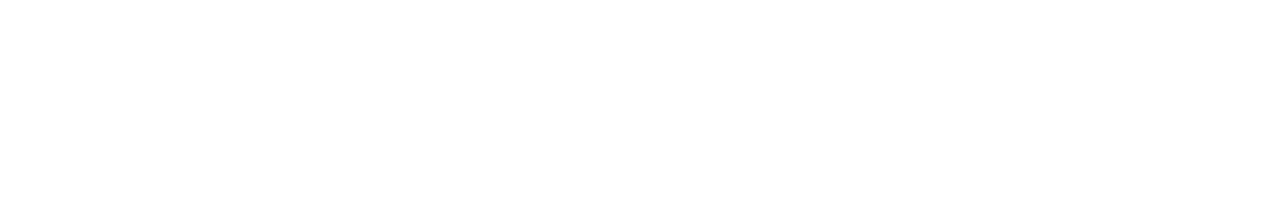
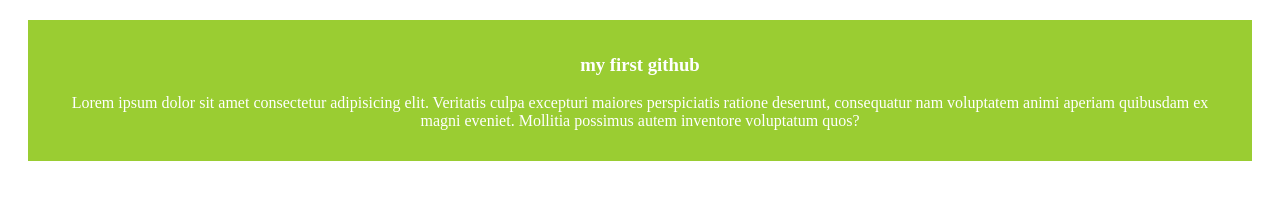
Before and after one commit to farhan1401/my-first-github, a plain HTML site: page index.html in a window 1280 px wide. Drawn offline with Linux system fonts and the light colour scheme.

Commit message:
git commit first time

```diff
--- a/index.html
+++ b/index.html
@@ -4,8 +4,12 @@
     <meta charset="UTF-8">
     <meta name="viewport" content="width=device-width, initial-scale=1.0">
     <title>My first github</title>
+    <link rel="stylesheet" href="styles/blog.css">
 </head>
 <body>
-
+    <div>
+        <h3>my first github</h3>
+        <p>Lorem ipsum dolor sit amet consectetur adipisicing elit. Veritatis culpa excepturi maiores perspiciatis ratione deserunt, consequatur nam voluptatem animi aperiam quibusdam ex <br> magni eveniet. Mollitia possimus autem inventore voluptatum quos?</p>
+    </div>
 </body>
 </html>
--- /dev/null
+++ b/styles/blog.css
@@ -0,0 +1,9 @@
+div{
+    background-color: yellowgreen;
+    color: white;
+    border: 2px;
+    margin: 20px;
+    padding: 15px;
+    text-align: center;
+
+}
```
